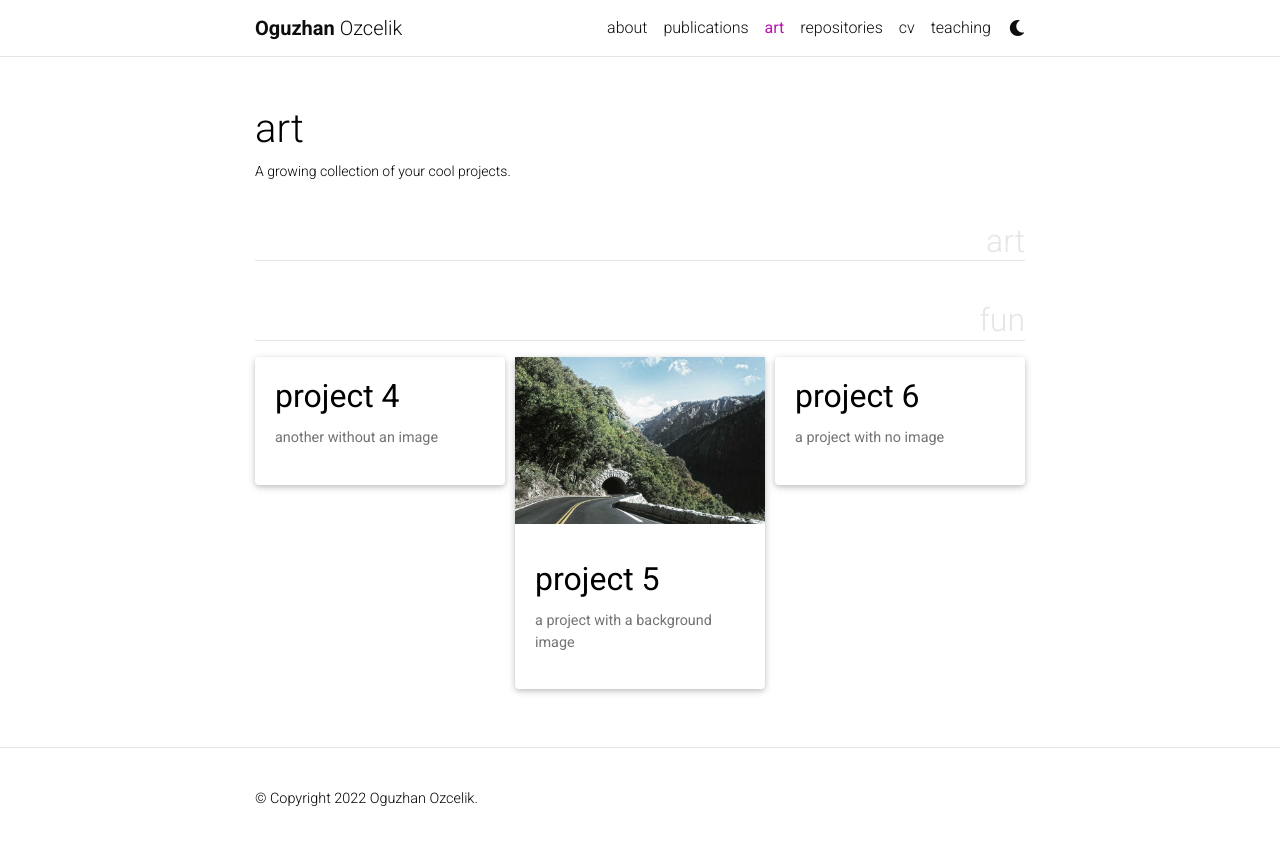
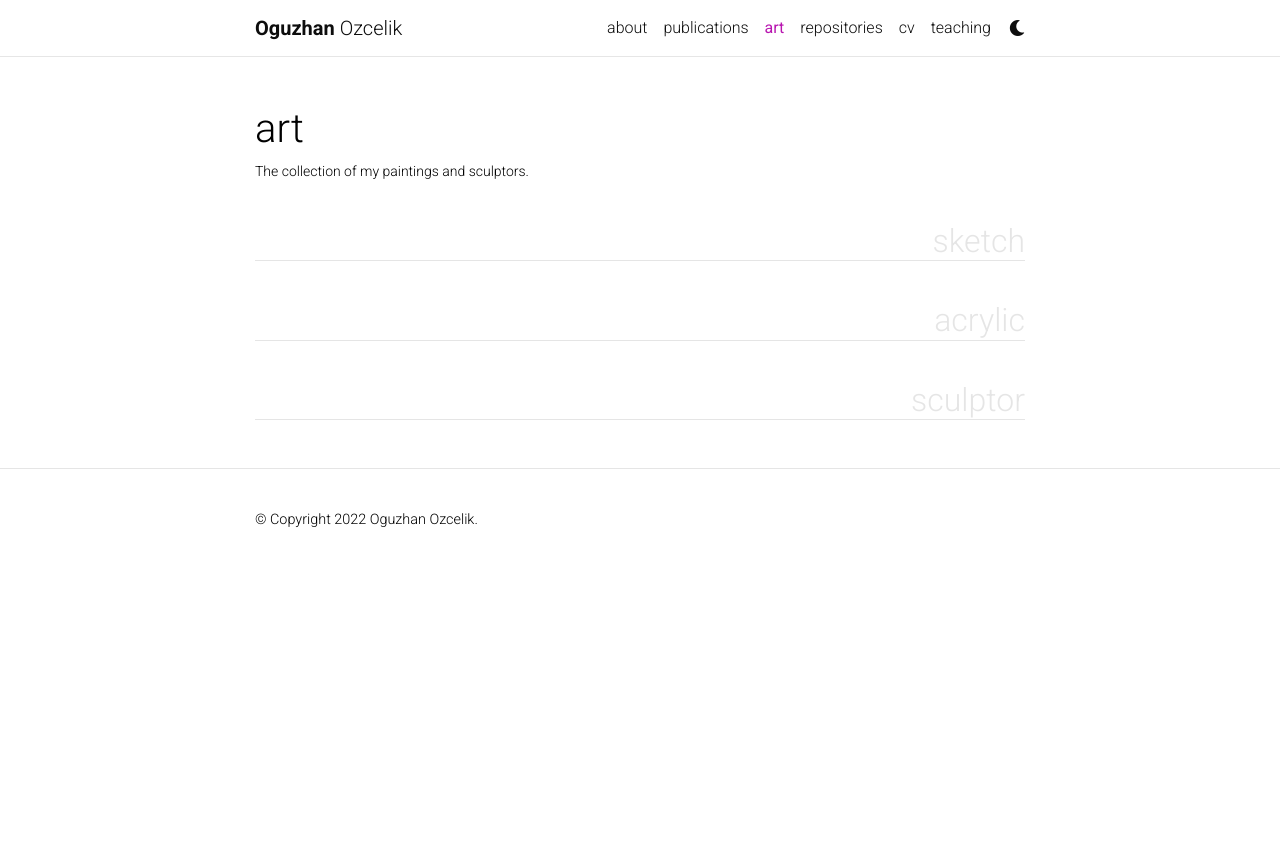
Before and after one commit to ogozcelik/info, a Jekyll site: the page built from _pages/projects.md, in a window 1280 px wide. Shown: the top 845 px of the page. Built offline with Jekyll 4.4.1, drawn with Linux system fonts in a browser that asks for light colours; full-size pictures stand in for the smaller copies a plugin makes; comment, search, counter and statistics services are not loaded; a style sheet for code colours, icons or effects is not loaded.

Commit message:
Update projects.md

```diff
--- a/_pages/projects.md
+++ b/_pages/projects.md
@@ -1,11 +1,11 @@
 ---
 layout: page
 title: art
-permalink: /projects/
-description: A growing collection of your cool projects.
+permalink: /art/
+description: The collection of my paintings and sculptors.
 nav: true
-nav_order: 2
-display_categories: [art, fun]
+nav_order: 3
+display_categories: [sketch, acrylic, sculptor]
 horizontal: false
 ---
 
```
